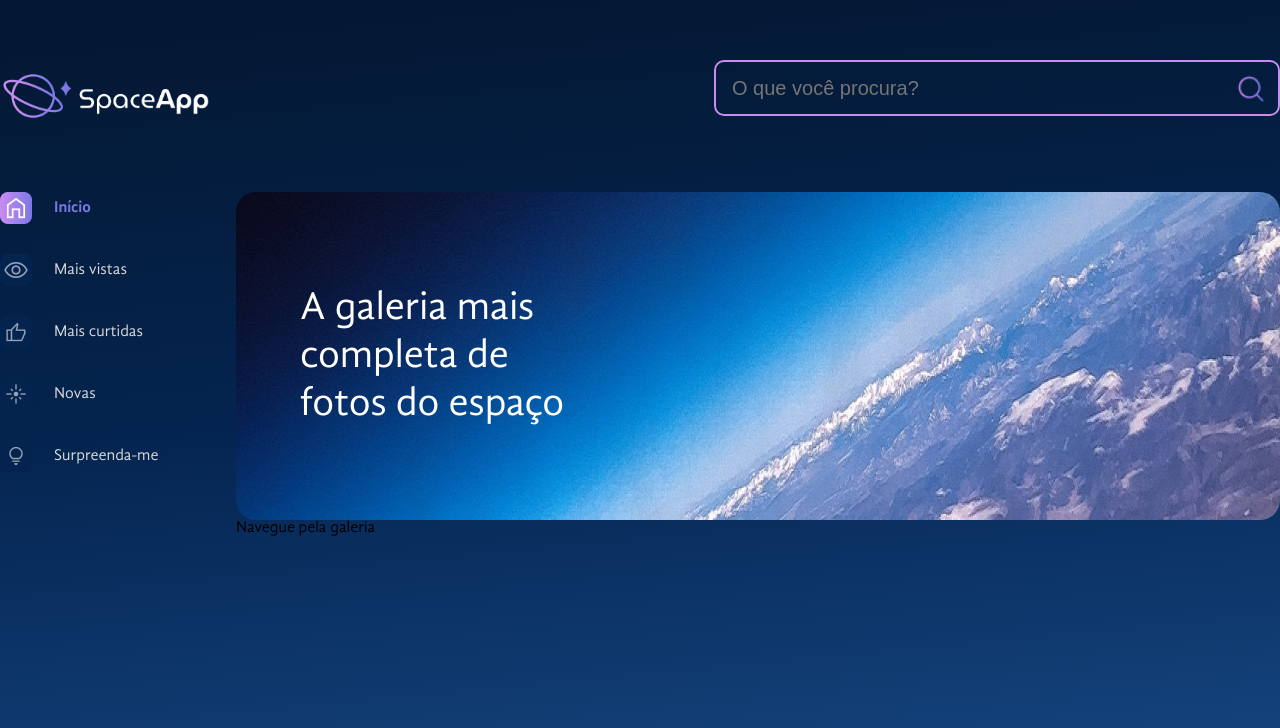
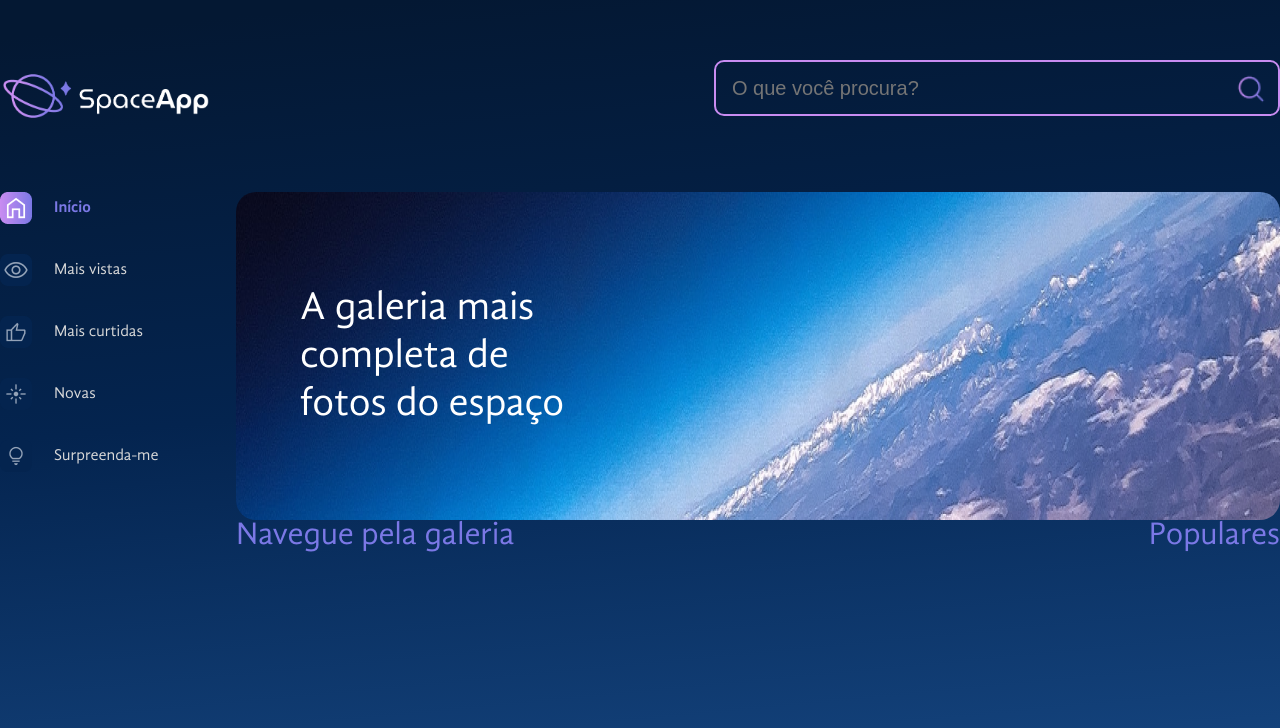
Before and after one commit to felipeappsPGM/Space-App-Alura-One, a React (Vite) app: page / in a window 1280 px wide. Shown: the top 728 px of the page. Built offline with nearby package versions, Linux system fonts and the light colour scheme.

Commit message:
adicionar tags e populares

```diff
--- /dev/null
+++ b/src/components/Galeria/Populares/index.jsx
@@ -0,0 +1,10 @@
+import Titulo from "../../Titulo";
+
+
+export default function Populares(){
+
+    return(
+        <Titulo $alinhamento="center">Populares</Titulo>
+    )
+
+}
--- /dev/null
+++ b/src/components/Galeria/Tags/index.jsx
@@ -0,0 +1,4 @@
+
+export default function Tags(){
+
+}
--- a/src/components/Galeria/index.jsx
+++ b/src/components/Galeria/index.jsx
@@ -1,6 +1,31 @@
+import styled from "styled-components";
+import Titulo from "../Titulo";
+import Populares from "./Populares";
+import Tags from "./Tags";
 
-export default function Galeria(){
-    return(
-        <h2>Navegue pela galeria</h2>
+const GaleriaContainer = styled.div`
+    display: flex;
+`
+
+const SecaoFluida = styled.div`
+
+    flex-grow: 1;
+`
+
+
+
+export default function Galeria() {
+    return (
+        <>
+            <Tags />
+
+            <GaleriaContainer>
+                <SecaoFluida>
+                    <Titulo>Navegue pela galeria</Titulo>
+                </SecaoFluida>
+                <Populares />
+
+            </GaleriaContainer>
+        </>
     )
 }
--- /dev/null
+++ b/src/components/Titulo/index.jsx
@@ -0,0 +1,10 @@
+import styled from "styled-components";
+
+
+const Titulo = styled.h2`
+    color: #7b78e6;
+    font-size: 32px;
+    text-align: ${props => props.$alinhamento ? props.$alinhamento : 'left'};
+`
+
+export default Titulo;
```
